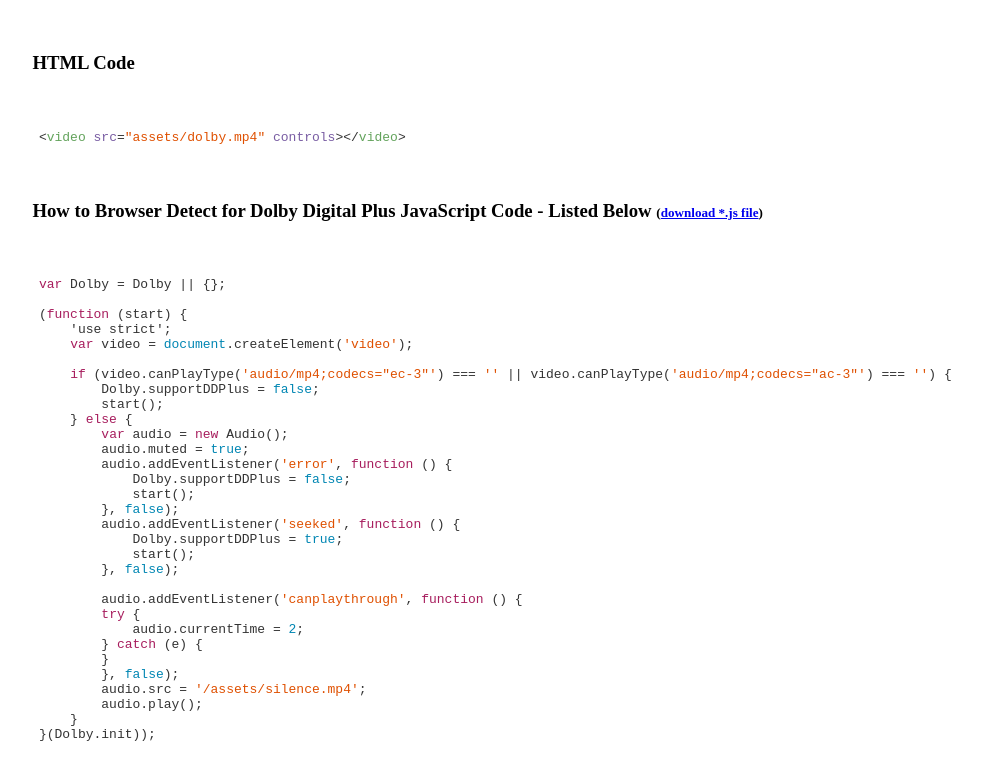
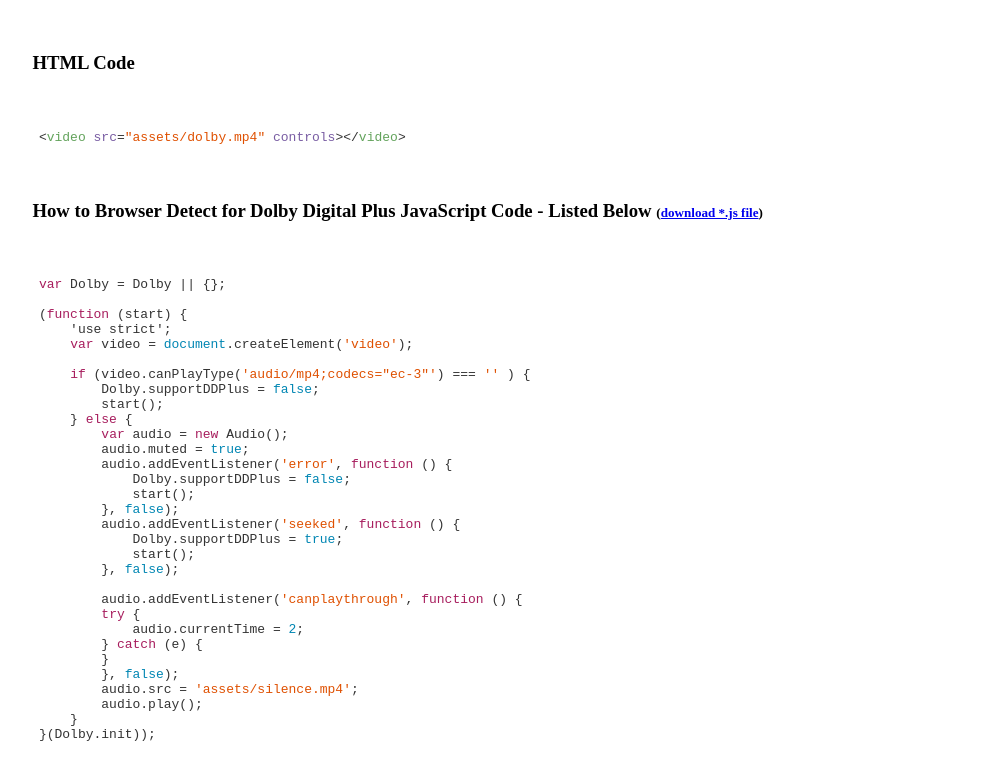
Before and after one commit to nailanawshaba/Browser_Feature_Detection-legacy-, a plain HTML site: page index.html in a window 1280 px wide. Shown: the part 105-884 px from the top of the page, without its empty margins (30-1012 px from the left). Drawn offline with Linux system fonts and the light colour scheme.

Commit message:
Feature Detect Updates
Removed / in front of assets from the index.html
Removed the video.canPlayType('audio/mp4;codecs="ac-3"') === '' from
index.html and feature-detection.js, not needed with the ec-3 check
(redundant).

```diff
--- a/index.html
+++ b/index.html
@@ -31,7 +31,7 @@
     'use strict';
     var video = document.createElement('video');
 
-    if (video.canPlayType('audio/mp4;codecs="ec-3"') === '' || video.canPlayType('audio/mp4;codecs="ac-3"') === '') {
+    if (video.canPlayType('audio/mp4;codecs="ec-3"') === '' ) {
         Dolby.supportDDPlus = false;
         start();
     } else {
@@ -52,7 +52,7 @@
         } catch (e) {
         }
         }, false);
-        audio.src = '/assets/silence.mp4';
+        audio.src = 'assets/silence.mp4';
         audio.play();
     }
 }(Dolby.init));
--- a/scripts/feature-detection.js
+++ b/scripts/feature-detection.js
@@ -4,7 +4,7 @@
 	'use strict';
 	var video = document.createElement('video');
 
-	if (video.canPlayType('audio/mp4;codecs="ec-3"') === '' || video.canPlayType('audio/mp4;codecs="ac-3"') === '') {
+	if (video.canPlayType('audio/mp4;codecs="ec-3"') === '') {
 		Dolby.supportDDPlus = false;
 		start();
 	} else {
```
